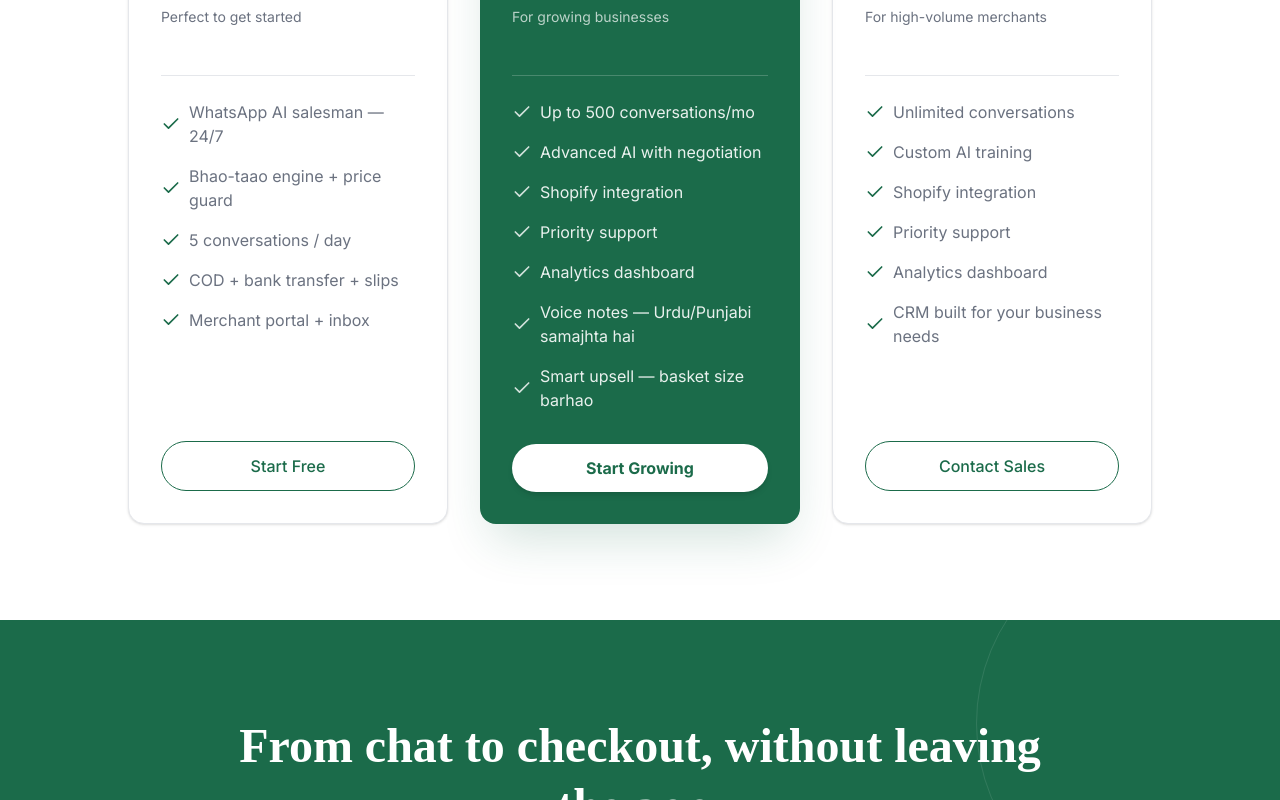
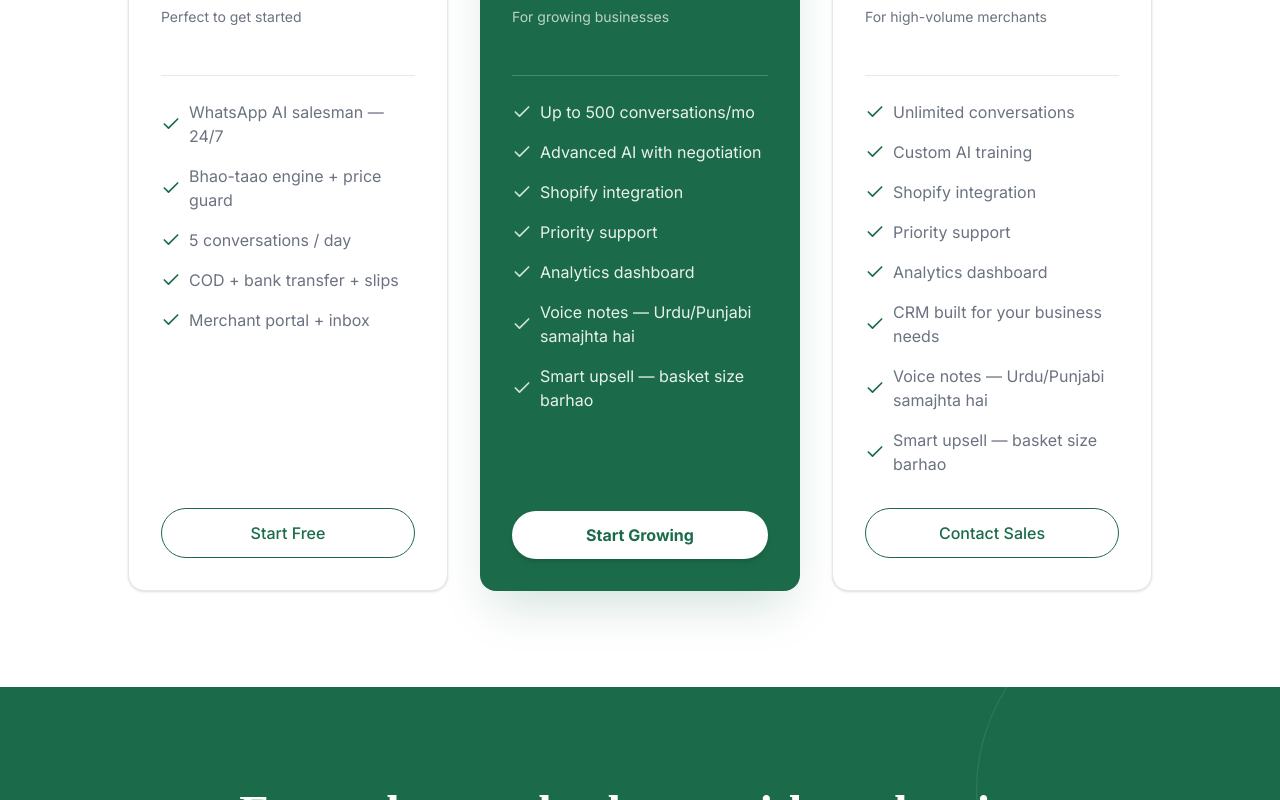
Before and after one commit to Fazal-Khan05/Sahulatcart_Marketing_site, a React (Vite) app: page / in a window 1280 px wide. Shown: the part 6379-7179 px from the top of the page. Built offline with nearby package versions, Linux system fonts and the light colour scheme; a web font is replaced by a local one.

Commit message:
Add Voice notes and Smart upsell to Custom tier

```diff
--- a/src/components/sections/Pricing.jsx
+++ b/src/components/sections/Pricing.jsx
@@ -155,7 +155,9 @@ const Pricing = () => {
                 'Shopify integration',
                 'Priority support',
                 'Analytics dashboard',
-                'CRM built for your business needs'
+                'CRM built for your business needs',
+                'Voice notes — Urdu/Punjabi samajhta hai',
+                'Smart upsell — basket size barhao'
               ].map((feature, i) => (
                 <li key={i} className="flex items-center gap-2">
                   <Check className="w-5 h-5 text-primary shrink-0" />
```
